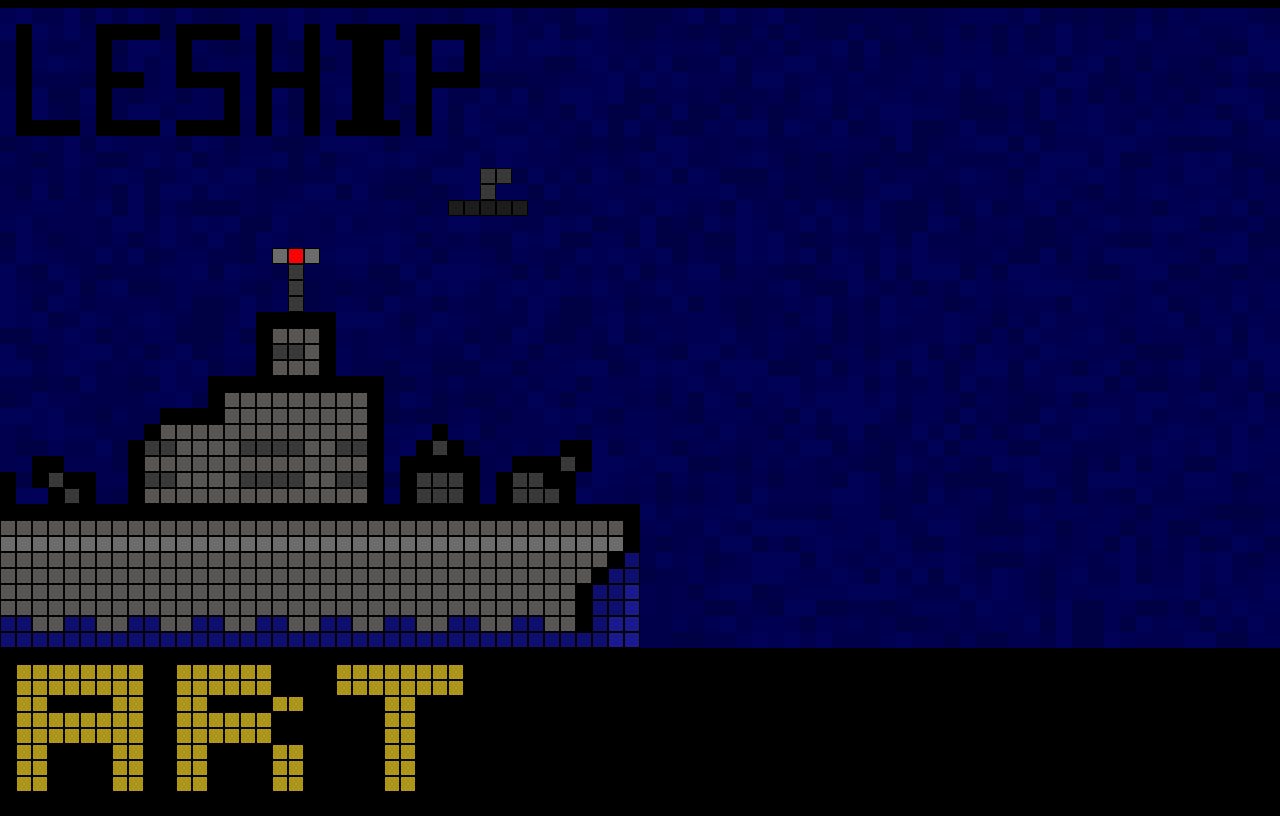
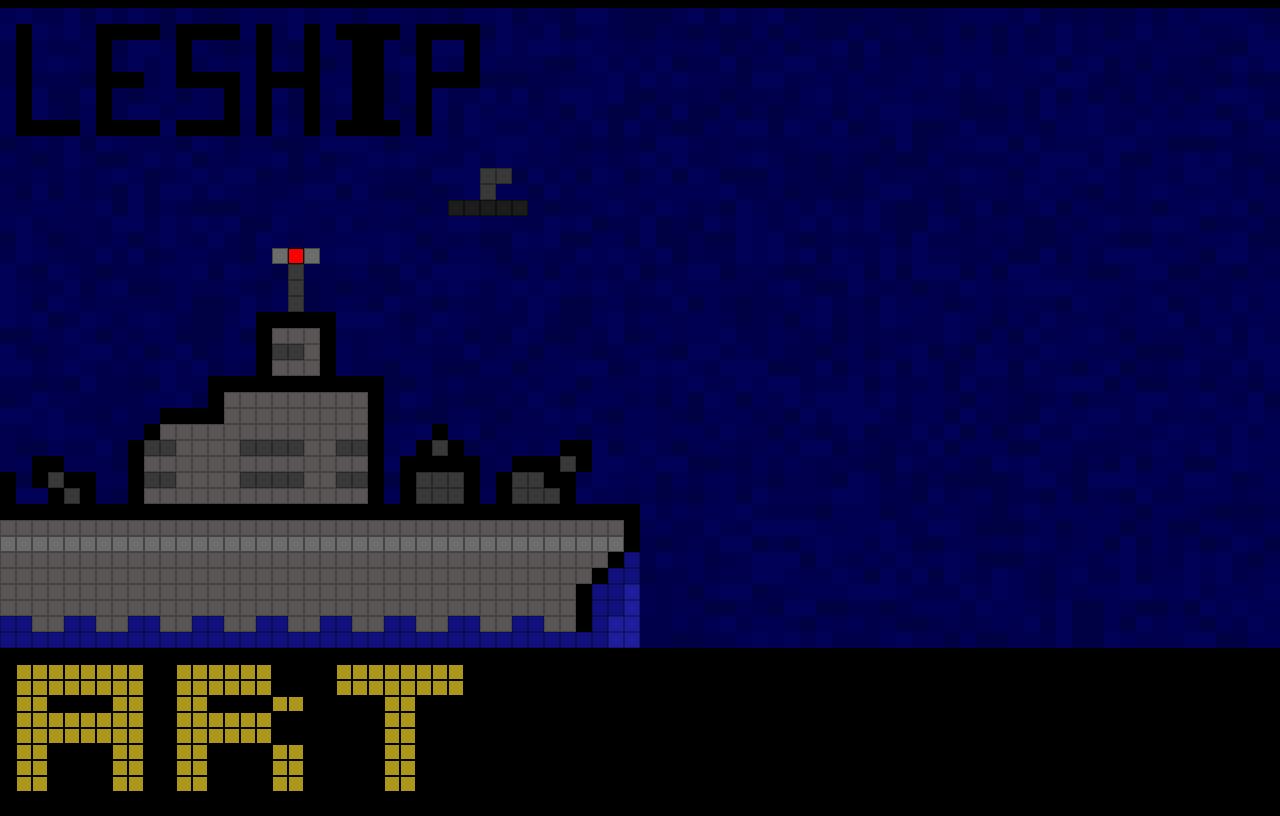
Before and after one commit to maryPopplns/battleship, a website built with webpack: page dist/index.html in a window 1280 px wide. Shown: the top 816 px of the page. Built offline with nearby package versions, Linux system fonts and the light colour scheme.

Commit message:
chnaged border for ship tiles

```diff
--- a/src/components/ui/homepage/css/global.css
+++ b/src/components/ui/homepage/css/global.css
@@ -3,6 +3,10 @@ body {
   justify-content: center;
   background-color: black;
   cursor: none;
+}
+
+main {
+  user-select: none;
 }
 
 .title {
@@ -29,9 +33,9 @@ body {
   background: rgb(132, 255, 23);
 }
 
-.tile {
+/* .tile {
   border: 1px solid black;
-}
+} */
 
 .water {
   border: none;
--- a/src/components/ui/homepage/css/ships.css
+++ b/src/components/ui/homepage/css/ships.css
@@ -6,6 +6,7 @@
 
 .ship_hull {
   background-color: #595555;
+  border: 1px solid #464242;
 }
 
 .ship_light {
@@ -15,14 +16,17 @@
 
 .light_gray {
   background: #6c6c6c;
+  border: 1px solid #464646;
 }
 
 .dark_gray {
   background: #393939;
+  border: 1px solid #292929;
 }
 
 .sub {
   background: #1c1c1c;
+  border: 1px solid #0f0f0f;
 }
 
 .periscope_off {
@@ -32,6 +36,7 @@
 
 .periscope_on {
   background: #393939;
+  border: 1px solid #292929;
 }
 
 .radar_off {
@@ -41,4 +46,5 @@
 
 .radar_on {
   background: #6c6c6c;
+  border: 1px solid #464646;
 }
--- a/src/components/ui/homepage/css/water.css
+++ b/src/components/ui/homepage/css/water.css
@@ -6,12 +6,14 @@
 
 .surrounding_water_dark {
   background-color: #13138c;
-  animation: opacity 3s linear infinite;
+  border: 1px solid #0d0d61;
+  animation: opacity 2s linear infinite;
 }
 
 .surrounding_water_light {
   background-color: #2222b1;
-  animation: opacity 3s linear infinite;
+  border: 1px solid #171775;
+  animation: opacity 2s linear infinite;
 }
 
 .blue1 {
--- a/src/components/ui/homepage/helpers/animations.js
+++ b/src/components/ui/homepage/helpers/animations.js
@@ -59,15 +59,6 @@ export default function animations() {
     }
   };
 
-  (function water_flicker() {
-    const WATER_TILES = Array.from(document.getElementsByClassName('water'));
-    WATER_TILES.map((tile) => {
-      tile.classList.add('water_flicker');
-      // setTimeout(() => {
-      // }, 10);
-    });
-  })();
-
   const SUB_ANIMATION = setInterval(PERISCOPE_SPINNER, 1000);
   const BOAT1 = setInterval(RADAR_SPINNER1, 1000);
   const BOAT2 = setInterval(RADAR_SPINNER2, 1500);
```
